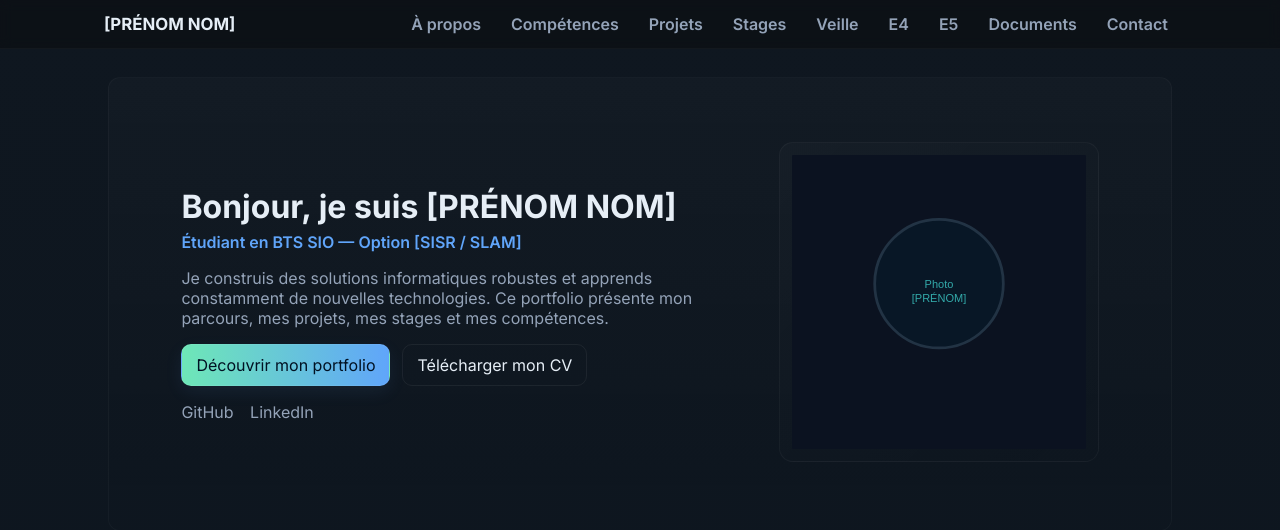
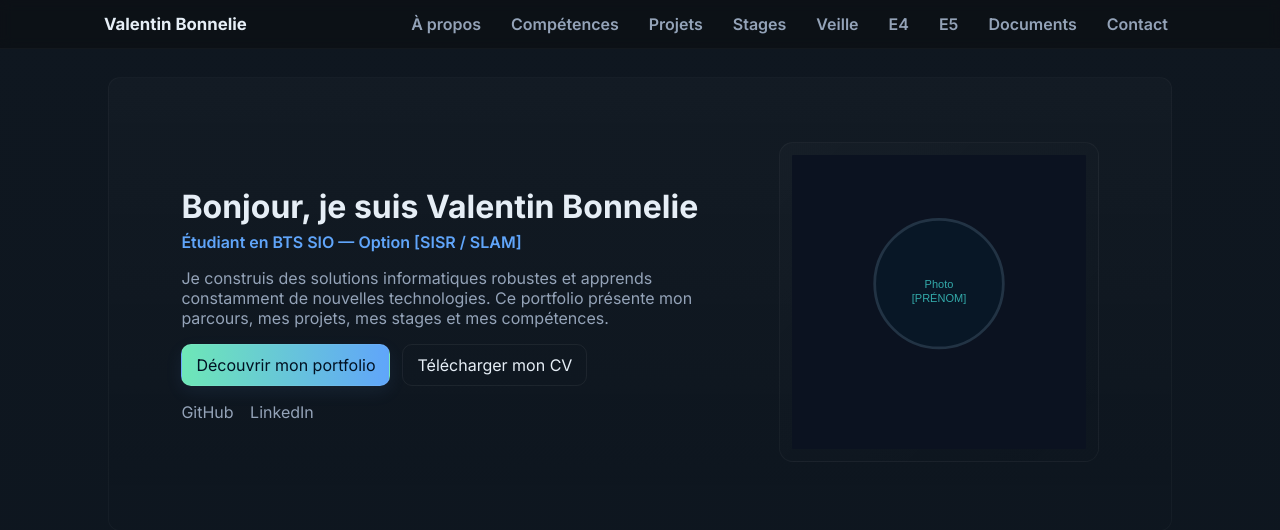
Before and after one commit to Val24430/portefolio, a PHP site: page /index.html in a window 1280 px wide. Shown: the top 530 px of the page. Run offline with PHP 8.4, Linux system fonts and the light colour scheme.

Commit message:
Mise à jour des informations personnelles dans index.html et index.php

```diff
--- a/index.html
+++ b/index.html
@@ -3,8 +3,8 @@
 <head>
     <meta charset="utf-8">
     <meta name="viewport" content="width=device-width,initial-scale=1">
-    <meta name="description" content="Portfolio étudiant BTS SIO - [PRÉNOM] [NOM] - Présentation des compétences, projets et stages.">
-    <title>[PRÉNOM NOM] — Portfolio BTS SIO</title>
+    <meta name="description" content="Portfolio étudiant BTS SIO - Valentin Bonnelie - Présentation des compétences, projets et stages.">
+    <title>Valentin Bonnelie — Portfolio BTS SIO</title>
     <link rel="preconnect" href="https://fonts.gstatic.com" crossorigin>
     <link href="https://fonts.googleapis.com/css2?family=Inter:wght@300;400;600;700&display=swap" rel="stylesheet">
     <link rel="stylesheet" href="style.css">
@@ -13,7 +13,7 @@
 <body>
     <header class="site-header">
         <nav class="nav" aria-label="Navigation principale">
-            <a class="logo" href="#hero">[PRÉNOM NOM]</a>
+            <a class="logo" href="#hero">Valentin Bonnelie</a>
             <button class="nav-toggle" aria-expanded="false" aria-controls="nav-list">Menu</button>
             <ul id="nav-list" class="nav-list">
                 <li><a href="#about">À propos</a></li>
@@ -33,7 +33,7 @@
         <section id="hero" class="hero">
             <div class="hero-inner">
                 <div class="hero-text">
-                    <h1>Bonjour, je suis <span class="name">[PRÉNOM NOM]</span></h1>
+                    <h1>Bonjour, je suis <span class="name">Valentin Bonnelie</span></h1>
                     <p class="lead">Étudiant en BTS SIO — Option [SISR / SLAM]</p>
                     <p class="intro">Je construis des solutions informatiques robustes et apprends constamment de nouvelles technologies. Ce portfolio présente mon parcours, mes projets, mes stages et mes compétences.</p>
                     <div class="hero-ctas">
@@ -46,7 +46,7 @@
                     </div>
                 </div>
                 <div class="hero-media">
-                    <img src="assets/profile.svg" alt="Photo de [PRÉNOM NOM]" class="profile-photo">
+                    <img src="assets/profile.svg" alt="Photo de Valentin Bonnelie" class="profile-photo">
                 </div>
             </div>
         </section>
@@ -209,7 +209,7 @@
     </main>
 
     <footer class="site-footer">
-        <p>[PRÉNOM NOM] — BTS SIO [SISR/SLAM] — 2026</p>
+        <p>Valentin Bonnelie — BTS SIO [SISR/SLAM] — 2026</p>
         <p><a href="#">GitHub</a> • <a href="#">LinkedIn</a></p>
     </footer>
 </body>
```
Also changed, not shown: index.php (+7 -7 lines).
